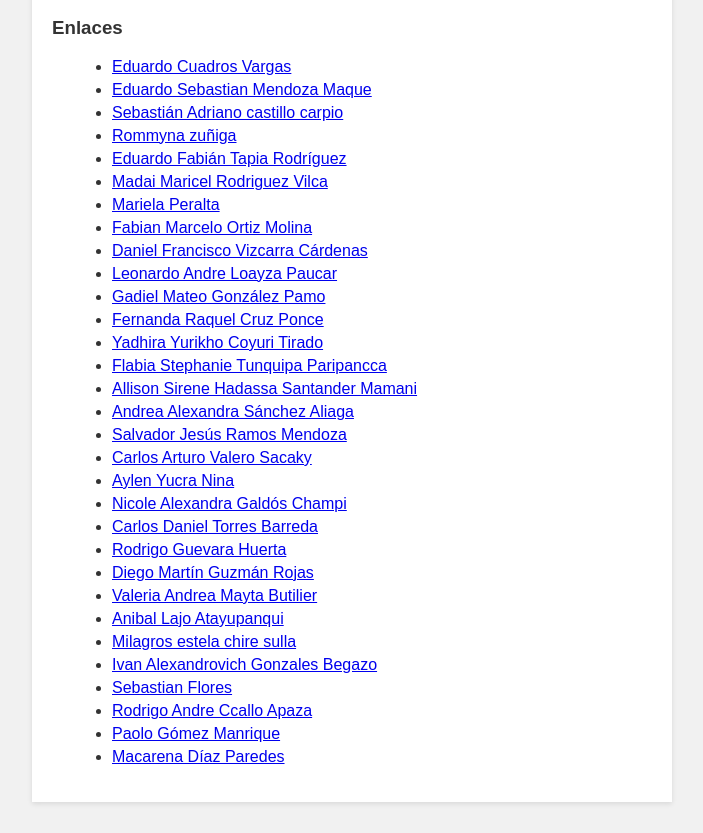
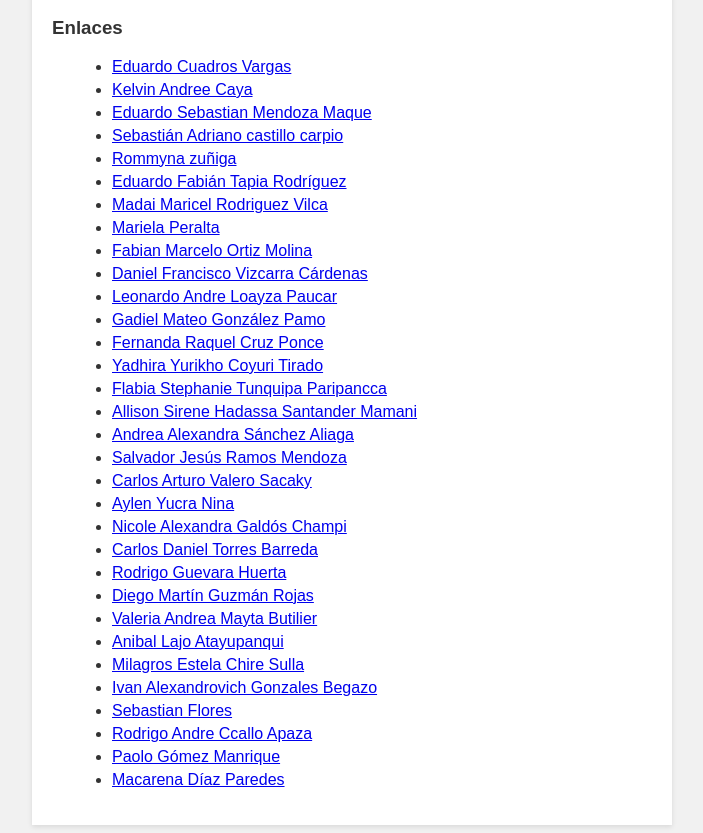
Before and after one commit to Bruno271204/brunoadrica.github.io, a plain HTML site: page index.html in a window 1280 px wide. Shown: the part 991-1824 px from the top of the page, without its empty margins (288-991 px from the left). Before the commit the page ends 1801 px from the top, so only its background shows below. Drawn offline with Linux system fonts and the light colour scheme.

Commit message:
Update index.html

```diff
--- a/index.html
+++ b/index.html
@@ -68,6 +68,7 @@
       <h3>Enlaces</h3>
       <ul>
         <li><a href="https://ecuadros.blogspot.com/?m=1">Eduardo Cuadros Vargas</a></li>
+        <li><a href="https://kanczs.github.io">Kelvin Andree Caya</a></li>
         <li><a href="https://eduardomaque.github.io/Eduardo-Sebastian-Mendoza-Maque/">Eduardo Sebastian Mendoza Maque</a></li>
         <li><a href="https://saccbrc-06.github.io/SebastianCastillo.github-io/">Sebastián Adriano castillo carpio</a></li>
         <li><a href="rommyna.github.io">Rommyna zuñiga</a></li>
@@ -92,7 +93,7 @@
         <li><a href="https://diegoguzmanucsp.s3.us-east-1.amazonaws.com/index.html">Diego Martín Guzmán Rojas </a></li>
         <li><a href="https://valeriamayta.github.io/">Valeria Andrea Mayta Butilier</a></li>
         <li><a href="https://aniballa.github.io/Anibal-Lajo-Atayupanqui/">Anibal Lajo Atayupanqui</a></li>
-        <li><a href="https://milagros-estela-chire-sulla.netlify.app/">Milagros estela chire sulla  </a></li>
+        <li><a href="https://milagros-estela-chire-sulla.netlify.app/">Milagros Estela Chire Sulla  </a></li>
         <li><a href="https://alexandrovich-gb.github.io/MI_PAGINA_WEB/">Ivan Alexandrovich Gonzales Begazo</a></li>
         <li><a href="https://sebastianflorespro.github.io/">Sebastian Flores</a></li>
         <li><a href="https://rodrigoandreccalloapaza.neocities.org/">Rodrigo Andre Ccallo Apaza</a></li>
```
